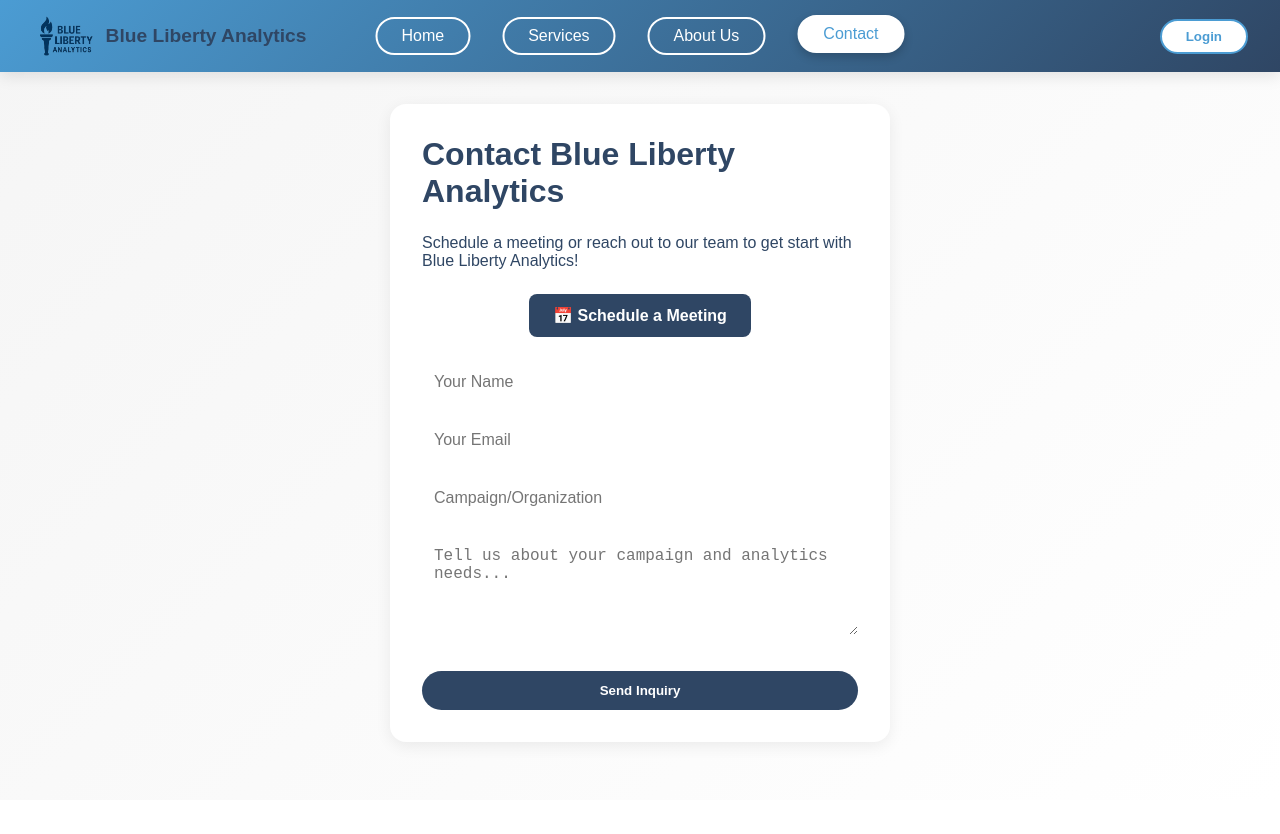
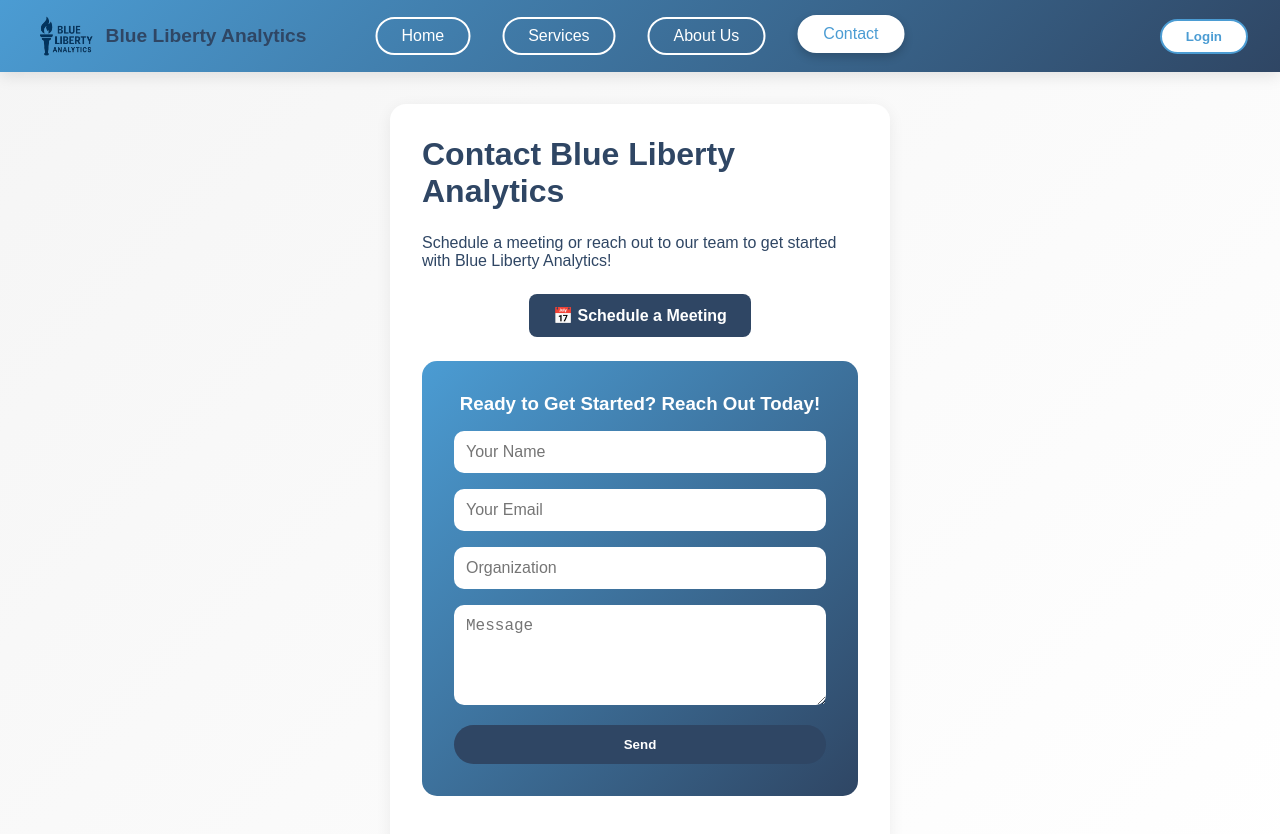
Before and after one commit to gcdean38/welcome-to-winning, a Next.js app in the folder blueliberty/: page /contact in a window 1280 px wide. Shown: the top 834 px of the page. Before the commit the page ends 800 px from the top, so only its background shows below. Built offline with nearby package versions, Linux system fonts and the light colour scheme; no server answers.

Commit message:
replace contact page form

```diff
--- a/blueliberty/app/contact/page.js
+++ b/blueliberty/app/contact/page.js
@@ -1,37 +1,8 @@
 "use client";
 
-import { useState } from "react";
+import InquiryForm from "../../components/InquiryForm";
 
 export default function ContactPage() {
-  const [status, setStatus] = useState(null);
-
-  const handleSubmit = async (e) => {
-    e.preventDefault();
-    setStatus("loading");
-    const formData = {
-      name: e.target.name.value,
-      email: e.target.email.value,
-      organization: e.target.organization.value,
-      message: e.target.message.value,
-    };
-
-    try {
-      const res = await fetch("/api/inquiry", {
-        method: "POST",
-        headers: { "Content-Type": "application/json" },
-        body: JSON.stringify(formData),
-      });
-      if (res.ok) {
-        setStatus("success");
-        e.target.reset();
-      } else {
-        setStatus("error");
-      }
-    } catch {
-      setStatus("error");
-    }
-  };
-
   return (
     <main
       style={{
@@ -46,7 +17,9 @@ export default function ContactPage() {
       <h1 style={{ color: "var(--dark-carolina)", marginBottom: "1.5rem" }}>
         Contact Blue Liberty Analytics
       </h1>
-      <p style={{ color: "var(--dark-carolina)", marginBottom: "1.5rem" }}>Schedule a meeting or reach out to our team to get start with Blue Liberty Analytics!</p>
+      <p style={{ color: "var(--dark-carolina)", marginBottom: "1.5rem" }}>
+        Schedule a meeting or reach out to our team to get started with Blue Liberty Analytics!
+      </p>
 
       {/* 📅 Schedule a Meeting Button */}
       <div style={{ marginBottom: "1.5rem", textAlign: "center" }}>
@@ -60,41 +33,8 @@ export default function ContactPage() {
         </a>
       </div>
 
-      {/* Contact Form */}
-      <form id="contactForm" onSubmit={handleSubmit}>
-        <div className="form-group">
-          <input type="text" name="name" placeholder="Your Name" required />
-        </div>
-        <div className="form-group">
-          <input type="email" name="email" placeholder="Your Email" required />
-        </div>
-        <div className="form-group">
-          <input
-            type="text"
-            name="organization"
-            placeholder="Campaign/Organization"
-            required
-          />
-        </div>
-        <div className="form-group">
-          <textarea
-            name="message"
-            placeholder="Tell us about your campaign and analytics needs..."
-            required
-          />
-        </div>
-        <button type="submit" className="submit-btn" style={{ marginTop: "1rem" }}>
-          Send Inquiry
-        </button>
-      </form>
-
-      {status === "loading" && <p>Sending...</p>}
-      {status === "success" && (
-        <p style={{ color: "green" }}>Thank you! Your inquiry was sent.</p>
-      )}
-      {status === "error" && (
-        <p style={{ color: "red" }}>There was an error. Please try again.</p>
-      )}
+      {/* 👇 Replaced inline form with InquiryForm component */}
+      <InquiryForm />
 
       {/* Inline CSS for hover effect */}
       <style jsx>{`
```
